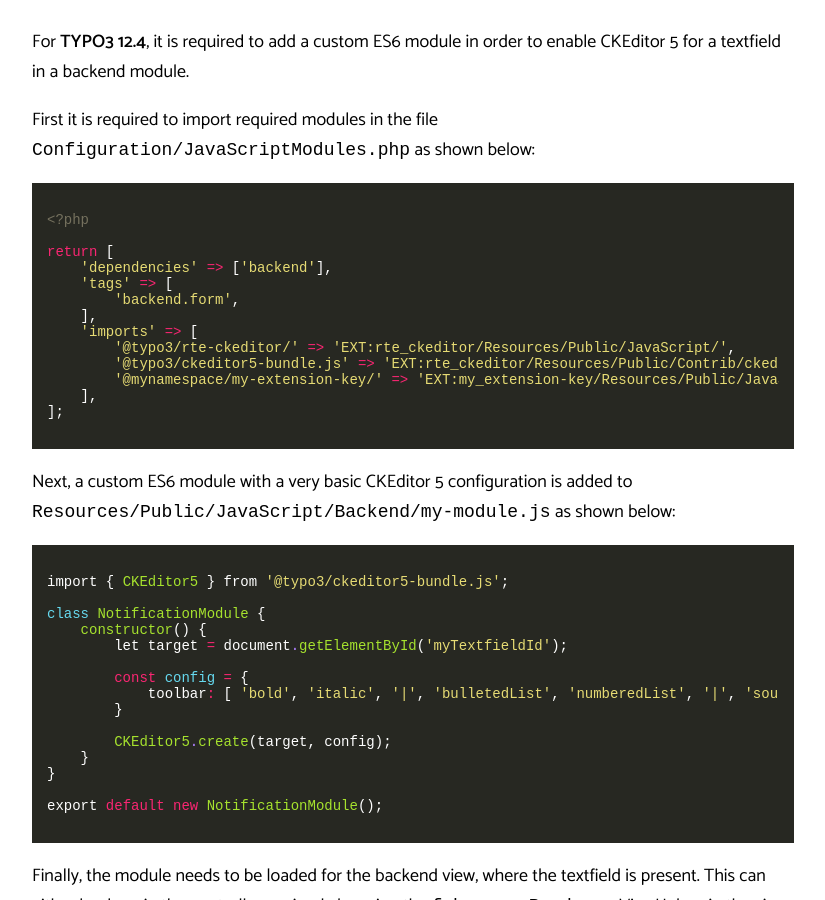
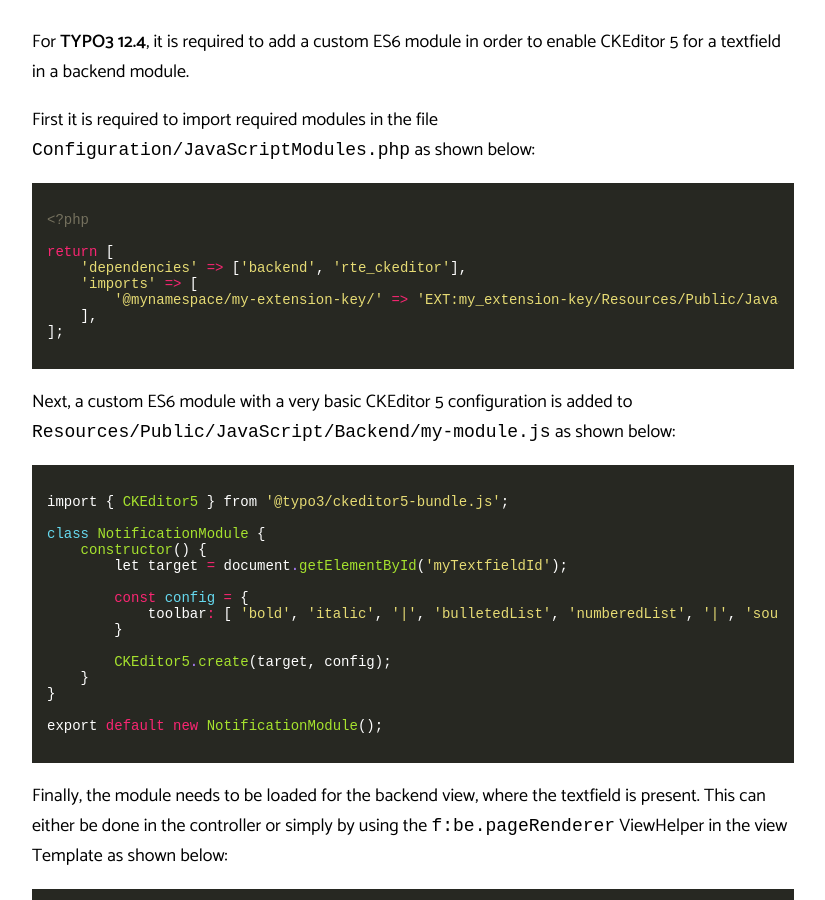
Before and after one commit to derhansen/derhansen.github.io, a Jekyll site: the page built from _posts/2023-07-12-ckeditor5-typo3-backend-module.md, in a window 1280 px wide and 900 px high, scrolled down 741 px. Shown: the whole window, without its empty margins (227-1052 px from the left). Built offline with Jekyll 4.4.1, drawn with Linux system fonts in a browser that asks for light colours; comment, search, counter and statistics services are not loaded.

Commit message:
Updated JS dependency includes in ckeditor post

```diff
--- a/_posts/2023-07-12-ckeditor5-typo3-backend-module.md
+++ b/_posts/2023-07-12-ckeditor5-typo3-backend-module.md
@@ -35,13 +35,8 @@
 <?php
 
 return [
-    'dependencies' => ['backend'],
-    'tags' => [
-        'backend.form',
-    ],
+    'dependencies' => ['backend', 'rte_ckeditor'],
     'imports' => [
-        '@typo3/rte-ckeditor/' => 'EXT:rte_ckeditor/Resources/Public/JavaScript/',
-        '@typo3/ckeditor5-bundle.js' => 'EXT:rte_ckeditor/Resources/Public/Contrib/ckeditor5-bundle.js',
         '@mynamespace/my-extension-key/' => 'EXT:my_extension-key/Resources/Public/JavaScript/Backend/',
     ],
 ];
```
